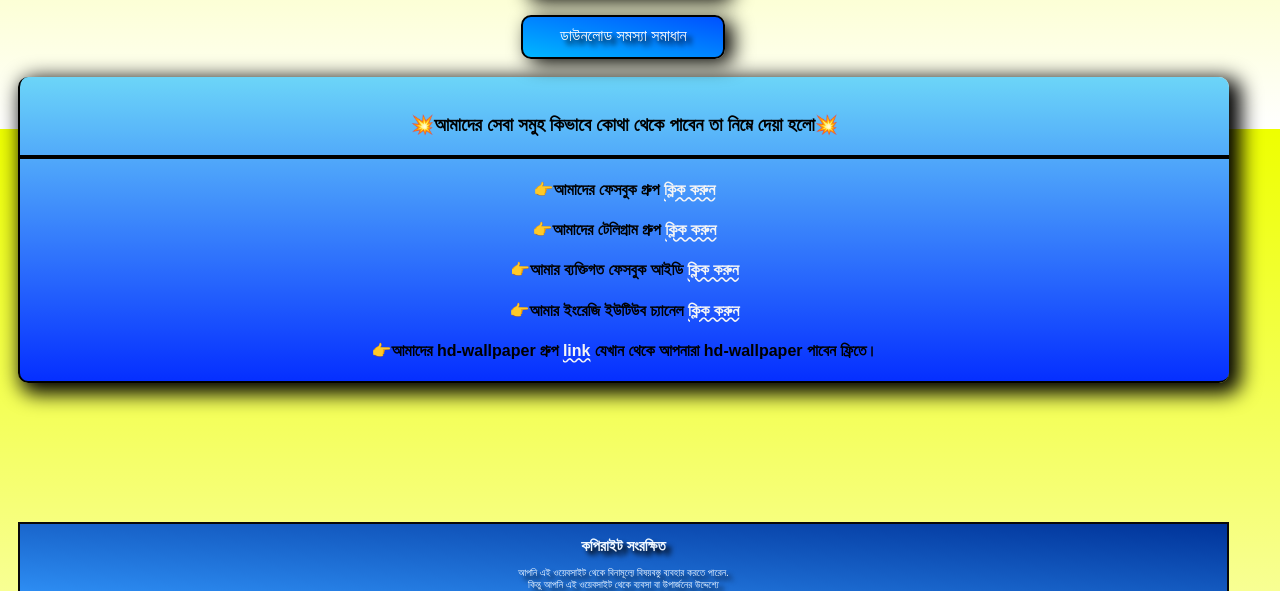
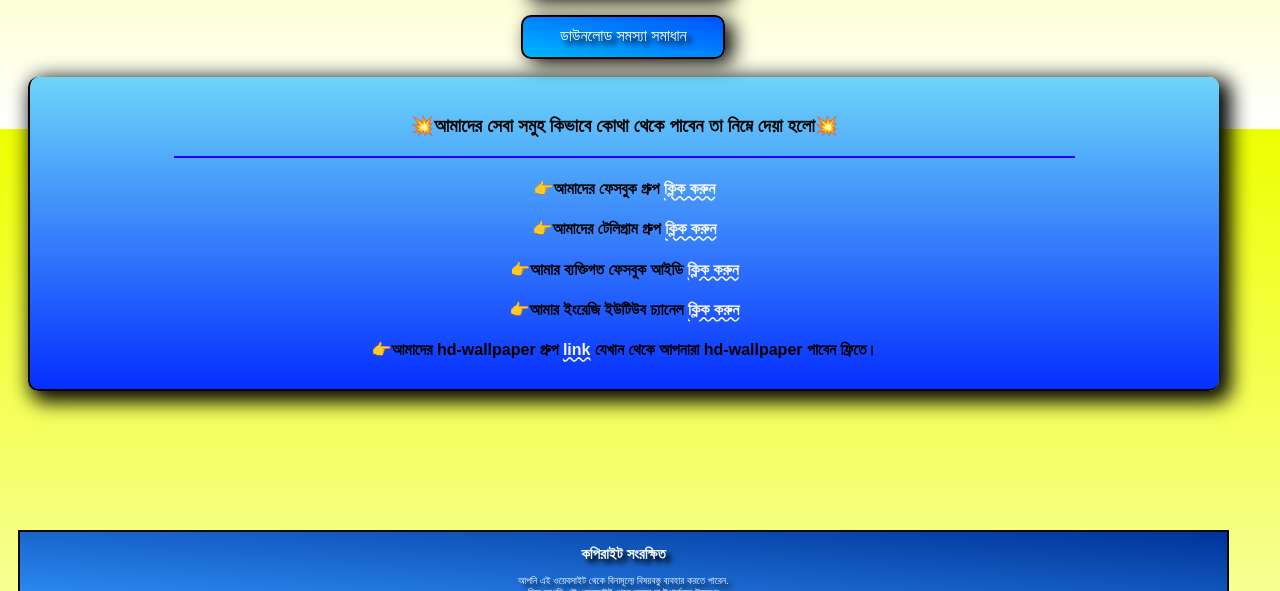
Before and after one commit to arafatrahat94/lmc8.4-turquise-green-config, a plain HTML site: page index.html in a window 1280 px wide. Shown: the part 671-1262 px from the top of the page. Drawn offline with Linux system fonts and the light colour scheme.

Commit message:
few change

```diff
--- a/index.html
+++ b/index.html
@@ -83,7 +83,7 @@
                 👉আমার ইংরেজি ইউটিউব চ্যানেল  <a class="button config-link" target="_blank" href="https://www.youtube.com/@BlackFire00/videos">ক্লিক করুন</a>
             </h4>
             </h4>
-            <h4 style="text-align: center;">
+            <h4 class="ending" style="text-align: center;">
                 👉আমাদের hd-wallpaper গ্রুপ <a class="button config-link" target="_blank" href="https://t.me/Wallpaper_world_official">link</a> যেখান থেকে আপনারা hd-wallpaper পাবেন ফ্রিতে।
             </h4>
         </section>
--- a/style.css
+++ b/style.css
@@ -35,7 +35,8 @@ body{
 
 .hr{
     color: black;
-    border: 2px solid black;
+    border: 1px solid rgb(35, 1, 255);
+    margin: 0 144px;
 }
 .video{
     border: 2px solid black;
@@ -95,7 +96,18 @@ body{
     border-bottom: 2px solid black;
     border-radius: 10px;
     box-shadow: 7px 6px 20px 5px rgb(0, 0, 0);
+    margin: 0 10px;
 }
 .button{
     color: whitesmoke;
+
 }
+.bangla{
+    margin-top: 20px;
+}
+.ending{
+    font-size: 16px;
+
+    margin: 0 14px;
+    margin-bottom: 30px;
+}
```
Also changed, not shown: trans.html (+1 -1 lines).
